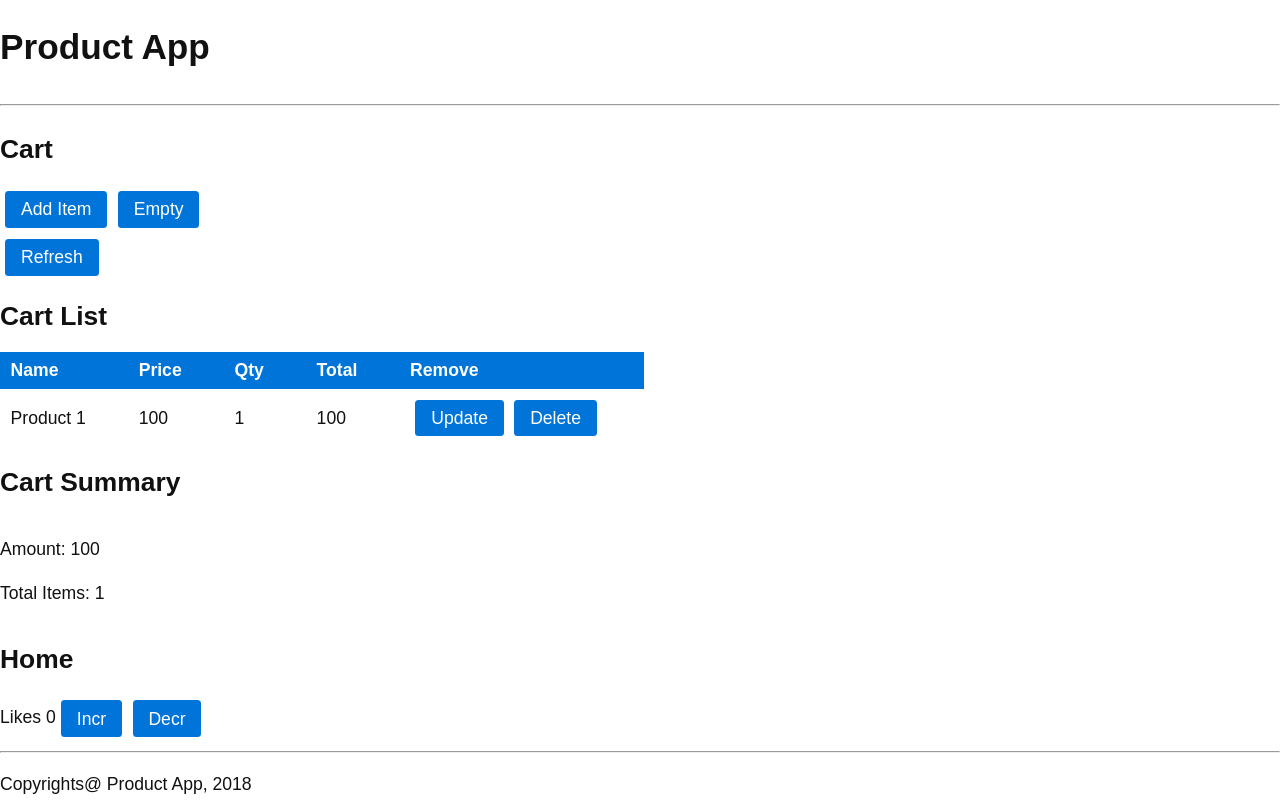
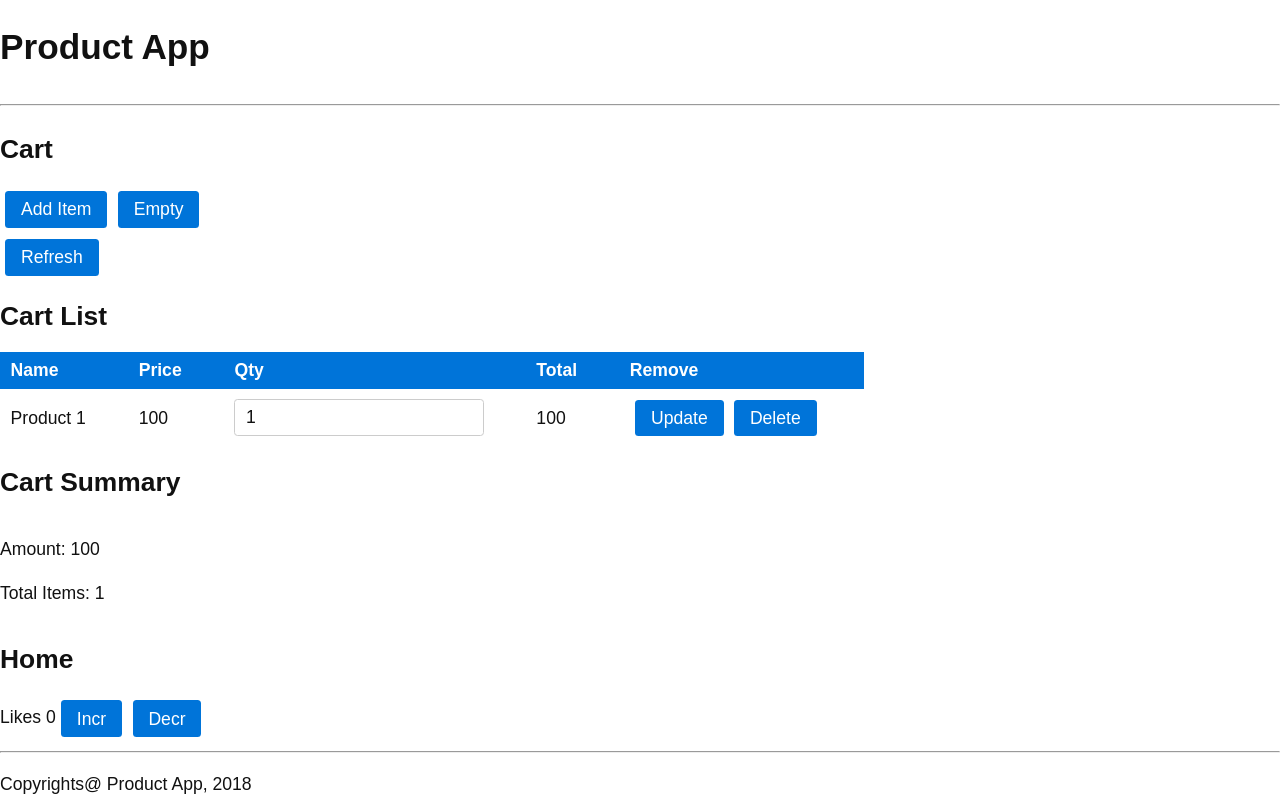
Before and after one commit to nodesense/dmi-react-2018, a React (Create React App) app: page /cart in a window 1280 px wide. Built offline with nearby package versions, Linux system fonts and the light colour scheme.

Commit message:
cart example

```diff
--- a/src/app/cart/components/Cart.js
+++ b/src/app/cart/components/Cart.js
@@ -77,7 +77,17 @@ export default class Cart extends React.Component {
     }
 
     updateItem = (id, qty) => {
+        console.log(id, qty)
+        let items = this.state.items.map( item => {
+            if (item.id == id) {
+                return {...item, qty: qty}
+            } else {
+                return item
+            }
+        })
 
+        this.setState({items})
+        this.recalculate(items)
     }
 
     empty = () => {
@@ -175,6 +185,7 @@ export default class Cart extends React.Component {
 
                 <CartList   items={this.state.items}
                             removeItem={this.removeItem}
+                            updateItem={this.updateItem}
                 >
                 </CartList>
 
--- a/src/app/cart/components/CartItem.js
+++ b/src/app/cart/components/CartItem.js
@@ -4,9 +4,18 @@ export default class CartItem extends React.Component {
     constructor(props) {
         super(props)
 
+        // Initialize state from props
         this.state = {
+            qty: props.item.qty
+        }
+    }
 
-        }
+    updateQty = (e) => {
+        let input = e.target
+
+        this.setState({
+            qty: parseInt(input.value) || 0
+        })
     }
 
     render() {
@@ -17,11 +26,14 @@ export default class CartItem extends React.Component {
                <td>{item.name}</td>
                <td>{item.price}</td>
                <td>
-                        {item.qty}
+                    <input value={this.state.qty}
+                           onChange={this.updateQty}
+                    />
                 </td>
                <td>{item.qty * item.price}</td>
                <td>
-                    <button onClick={ () => {} }>
+                    <button onClick={ () => this.props
+                                            .updateItem(item.id, this.state.qty)} >
                         Update
                    </button>
                    <button onClick={ () =>  this.props.removeItem(item.id) }>
--- a/src/app/cart/components/CartList.js
+++ b/src/app/cart/components/CartList.js
@@ -34,6 +34,7 @@ export default class CartList extends React.Component {
                                <CartItem item={item}
                                          key={item.id}
                                          removeItem={this.props.removeItem}
+                                         updateItem={this.props.updateItem}
                                          />
                            ))
                        }
```
